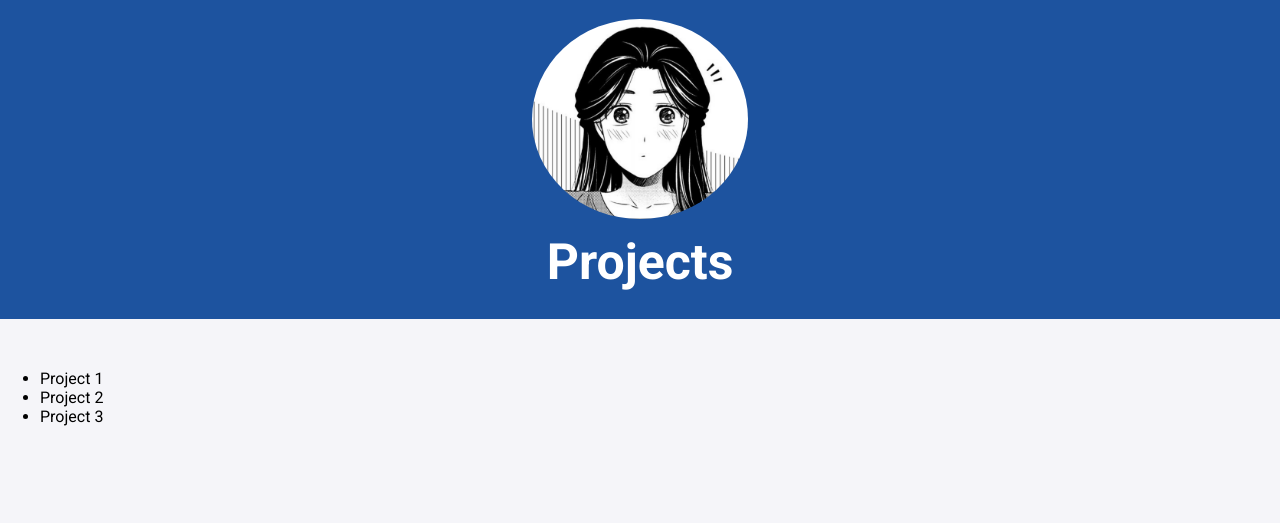
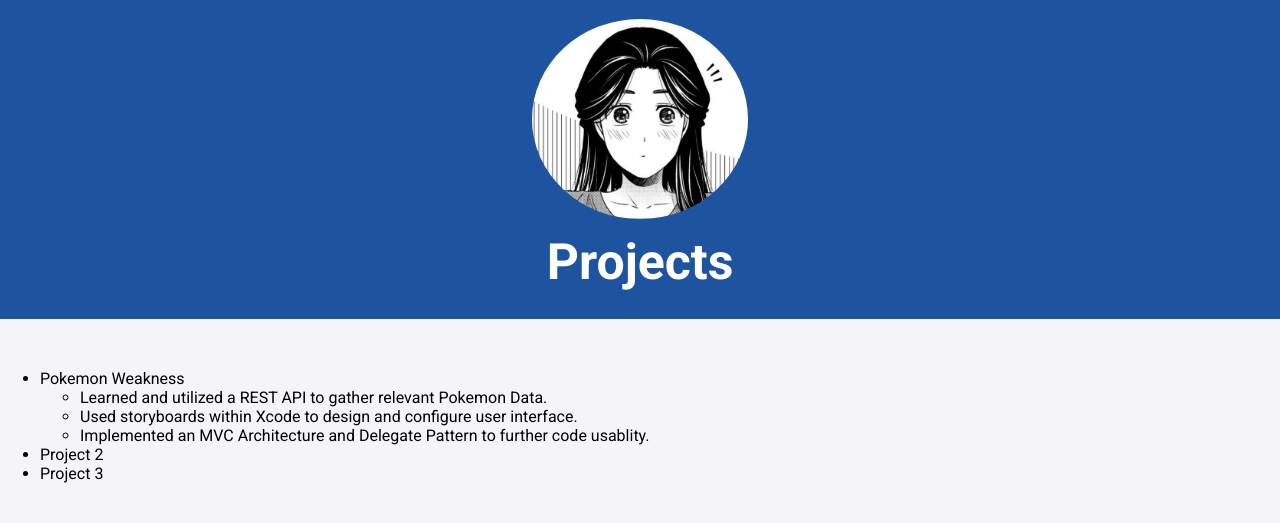
Before and after one commit to calvh/mlh-portfolio, a Flask app: page /projects/ in a window 1280 px wide. Shown: the part 122-645 px from the top of the page. Run offline with Flask 2, Linux system fonts and the light colour scheme.

Commit message:
Added simple description of a project

```diff
--- a/app/templates/projects.html
+++ b/app/templates/projects.html
@@ -4,7 +4,12 @@
 {% block content %}
 <div>
     <ul>
-        <li>Project 1</li>
+        <li>Pokemon Weakness</li>
+            <ul>
+                <li>Learned and utilized a REST API to gather relevant Pokemon Data.</li>
+                <li>Used storyboards within Xcode to design and configure user interface.</li>
+                <li>Implemented an MVC Architecture and Delegate Pattern to further code usablity.</li>
+            </ul>
         <li>Project 2</li>
         <li>Project 3</li>
     </ul>
```
